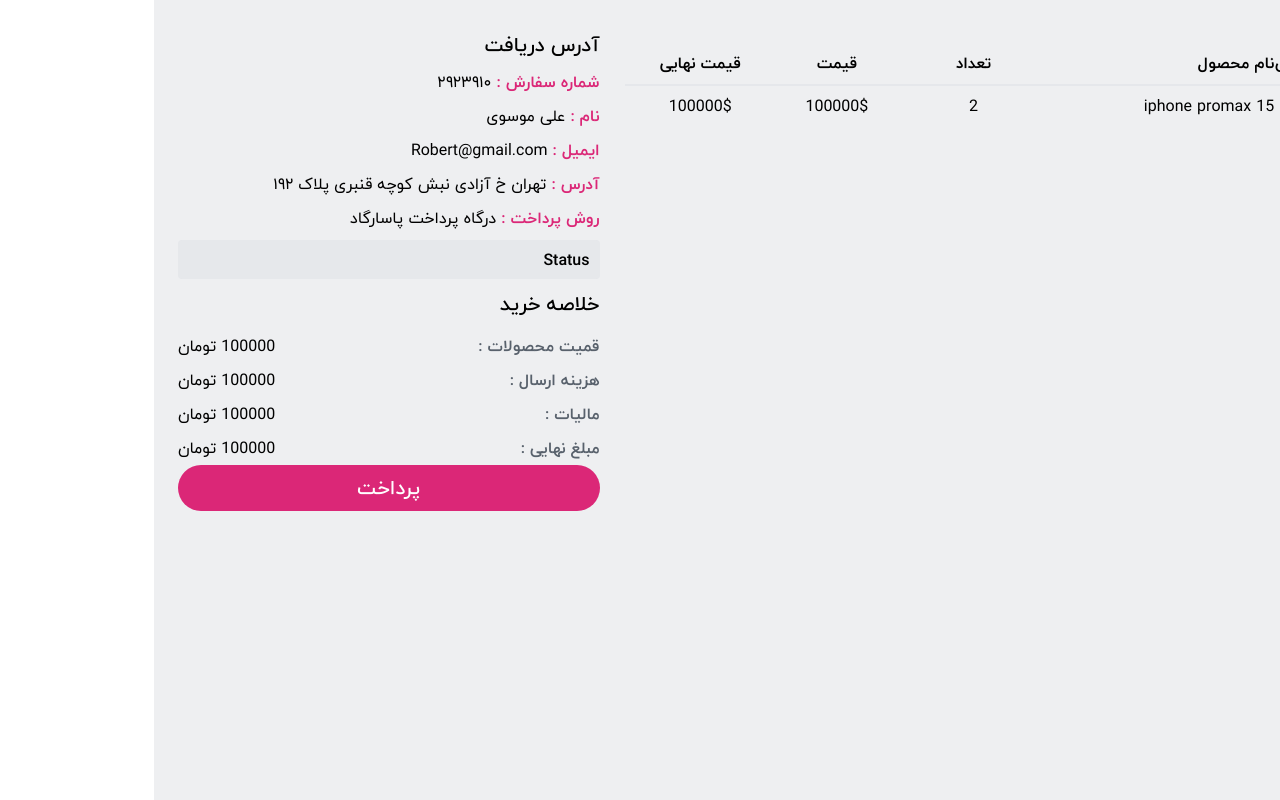
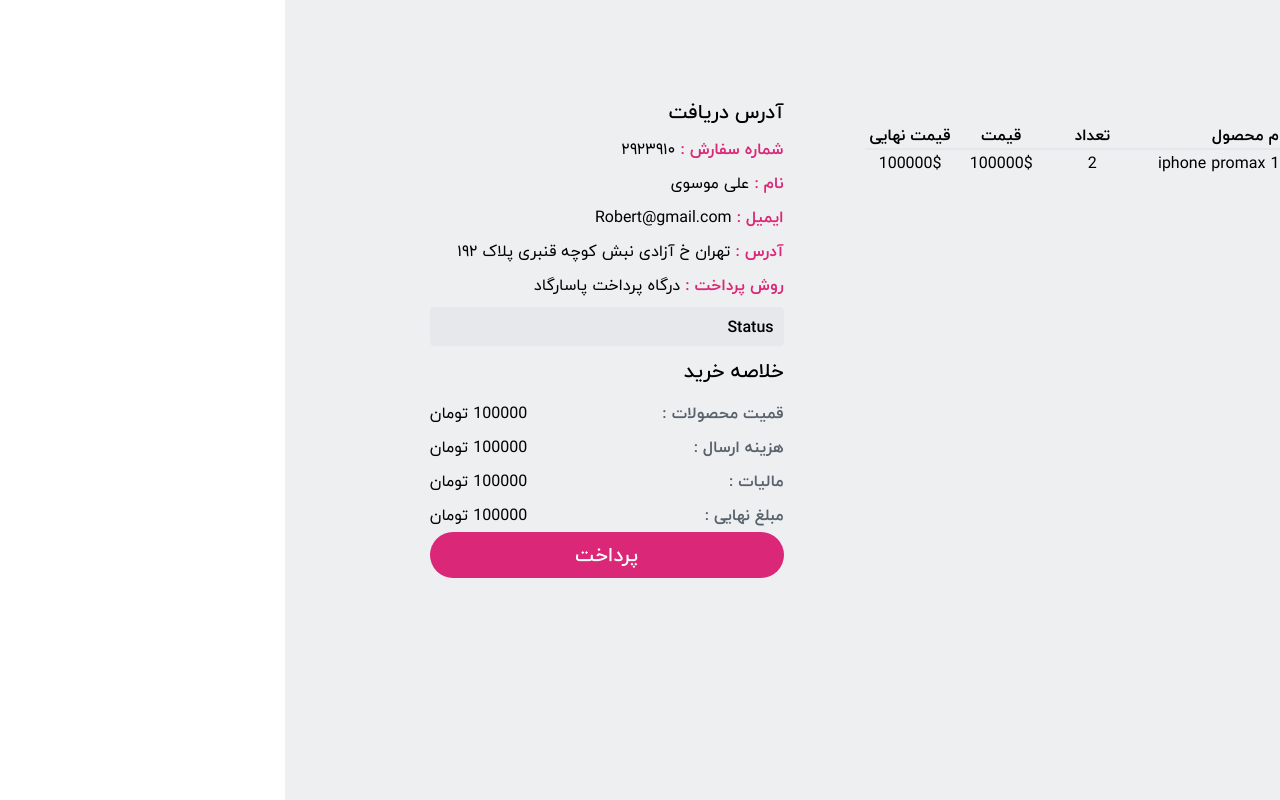
Before and after one commit to mahsanajafii/e-commerce, a React (Vite) app: page /checkout in a window 1280 px wide. Built offline with nearby package versions, Linux system fonts and the light colour scheme; grey boxes are pictures that could not be loaded.

Commit message:
fix: :bug: remove the rable wrapper (Div)

```diff
--- a/src/components/checkout/Checkout.tsx
+++ b/src/components/checkout/Checkout.tsx
@@ -1,5 +1,7 @@
 import Table from "../common/table/Table";
 import Status from "./status/Status";
+
+const THs = ["تعداد", "قیمت", "قیمت نهایی"];
 
 const items = [
   {
@@ -13,8 +15,8 @@ const items = [
 
 const Checkout = () => {
   return (
-    <div className="flex justify-center items-start gap-5 w-full h-full pt-12">
-      <Table optionalWidth="w-[60%]" optionalHeight="h-[50%]" items={items} />
+    <div className="flex justify-center items-start gap-[5.6rem] w-full h-full p-[9.7rem]">
+      <Table optionalWidth="w-[50%]" items={items} headers={THs} />
       <Status />
     </div>
   );
--- a/src/components/common/table/Table.tsx
+++ b/src/components/common/table/Table.tsx
@@ -10,26 +10,33 @@ interface ITableProps {
   items: ITableItem[];
   optionalWidth?: string;
   optionalHeight?: string;
+  headers: string[];
 }
 
-const Table = ({ items, optionalWidth, optionalHeight }: ITableProps) => {
+const Table = ({
+  items,
+  optionalWidth,
+  optionalHeight,
+  headers,
+}: ITableProps) => {
   return (
-    <div
-      className={`${optionalWidth} ${optionalHeight} flex justify-center items-center p-5`}
+    <table
+      className={`${optionalWidth} ${optionalHeight} flex flex-col justify-center p-10`}
     >
-      <table className="w-full h-full ">
-        <thead className="flex justify-between items-center p-3 border-b-2 font-normal text-[1.6rem] text-text-primary font-Iran-Yekan">
+      <thead className="w-full flex justify-between items-center border-b-2 font-normal text-[1.6rem] text-text-primary font-Iran-Yekan">
         <tr className=" flex w-full justify-between items-center">
           <th className="w-[40%] flex justify-start gap-5 items-center">
             <span className=" w-[10%]">عکس</span>
             <span className=" w-[90%] flex justify-start">نام محصول</span>
           </th>
-            <th className=" w-[20%] flex justify-center">تعداد</th>
-            <th className=" w-[20%] flex justify-center">قیمت</th>
-            <th className=" w-[20%] flex justify-center">قیمت نهایی</th>
+          {headers.map((head, index) => (
+            <th key={index} className=" w-[20%] flex justify-center">
+              {head}
+            </th>
+          ))}
         </tr>
       </thead>
-        <tbody className="flex flex-col gap-4 justify-center p-3">
+      <tbody className="flex flex-col gap-4 justify-center ">
         {items.map((item, index) => (
           <tr
             key={index}
@@ -58,7 +65,6 @@ const Table = ({ items, optionalWidth, optionalHeight }: ITableProps) => {
         ))}
       </tbody>
     </table>
-    </div>
   );
 };
 
```
Lines whose indentation alone changed are shown as unchanged.
